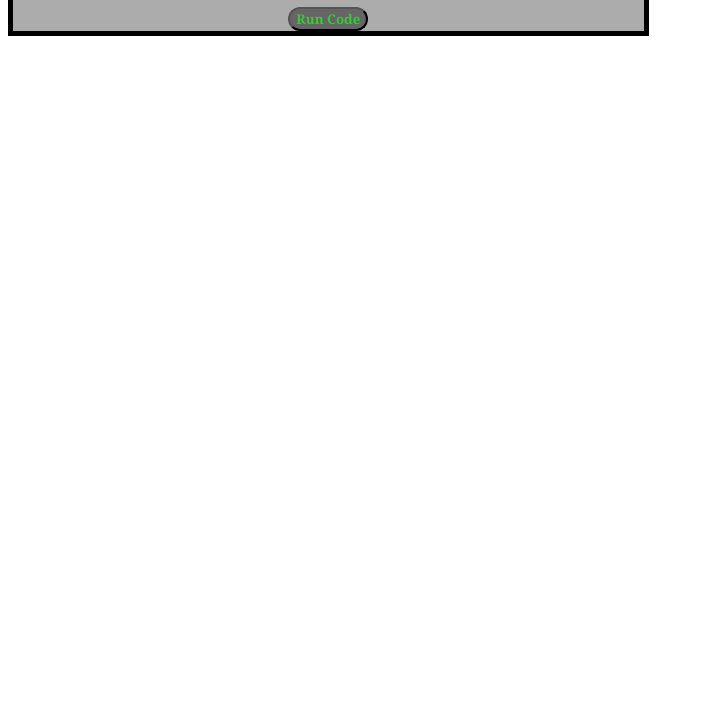
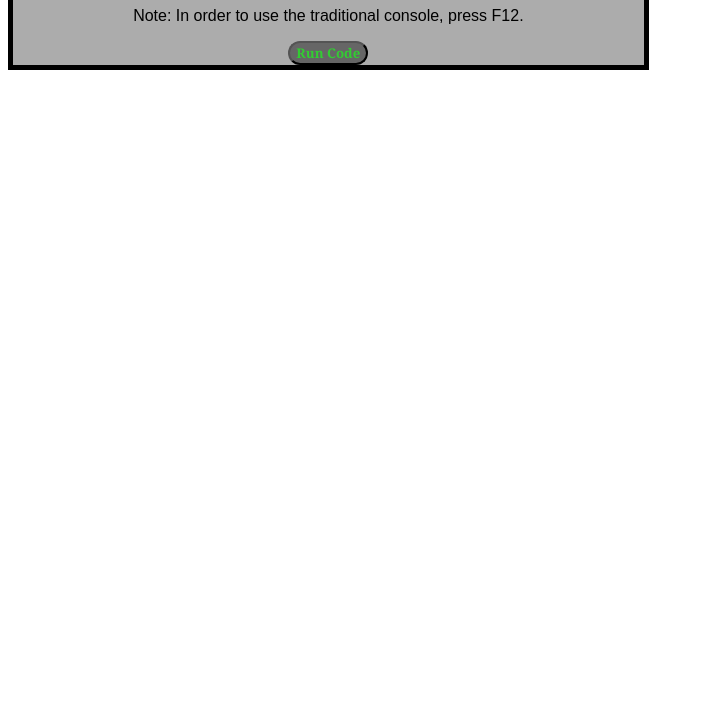
Before and after one commit to mpekim/hello-world, a plain HTML site: page index.html in a window 1280 px wide. Shown: the part 86-800 px from the top of the page, without its empty margins (0-704 px from the left). Drawn offline with Linux system fonts and the light colour scheme.

Commit message:
Adding a single paragraph line, informing users of how to access the JS console.

```diff
--- a/index.html
+++ b/index.html
@@ -10,6 +10,7 @@
     <body>
         <div class="ideMain">
             <h1>Welcome to My JavaScript Makeshift IDE.</h1>
+            <p>Note: In order to use the traditional console, press F12.</p>
             <button class="codeButton" onclick="helloWorld()">Run Code</button>
         </div>
     </body>
```
